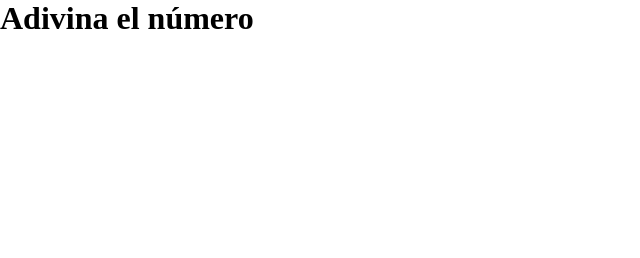
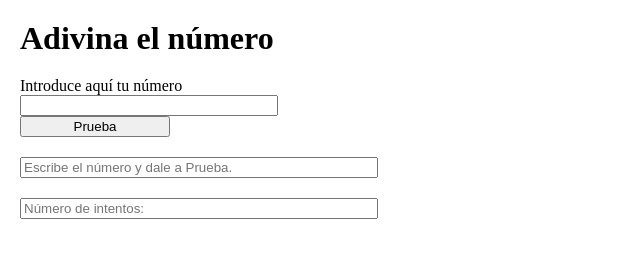
Before and after one commit to Adalab/modulo-2-evaluacion-intermedia-patricuismart, a plain HTML site: page index.html in a window 1280 px wide. Shown: the whole page, without its empty margins (0-640 px from the left). Drawn offline with Linux system fonts and the light colour scheme.

Commit message:
Do basic CSS

```diff
--- a/index.html
+++ b/index.html
@@ -8,7 +8,24 @@
   </head>
   <body>
     <main>
-      <h1>Adivina el número</h1>
+      <h1 class="title">Adivina el número</h1>
+      <form action="#" class="form">
+        <label for="">Introduce aquí tu número</label>
+        <input type="number" name="" value="" class="form__number js_number" />
+        <input type="button" value="Prueba" class="form__buton js_buton" />
+      </form>
+      <input
+        type="text"
+        name=""
+        placeholder="Escribe el número y dale a Prueba."
+        class="input js_clue"
+      />
+      <input
+        type="text"
+        name=""
+        placeholder="Número de intentos: "
+        class="input js_counter"
+      />
     </main>
     <script type="text/javascript" src="./js/main.js"></script>
   </body>
--- a/styles/main.css
+++ b/styles/main.css
@@ -0,0 +1,22 @@
+.title {
+  margin: 20px;
+}
+.form {
+  display: flex;
+  flex-direction: column;
+  margin: 20px;
+}
+.form__number {
+  width: 250px;
+}
+
+.form__buton {
+  width: 150px;
+}
+
+.input {
+  display: flex;
+  flex-direction: column;
+  margin: 20px;
+  width: 350px;
+}
```
